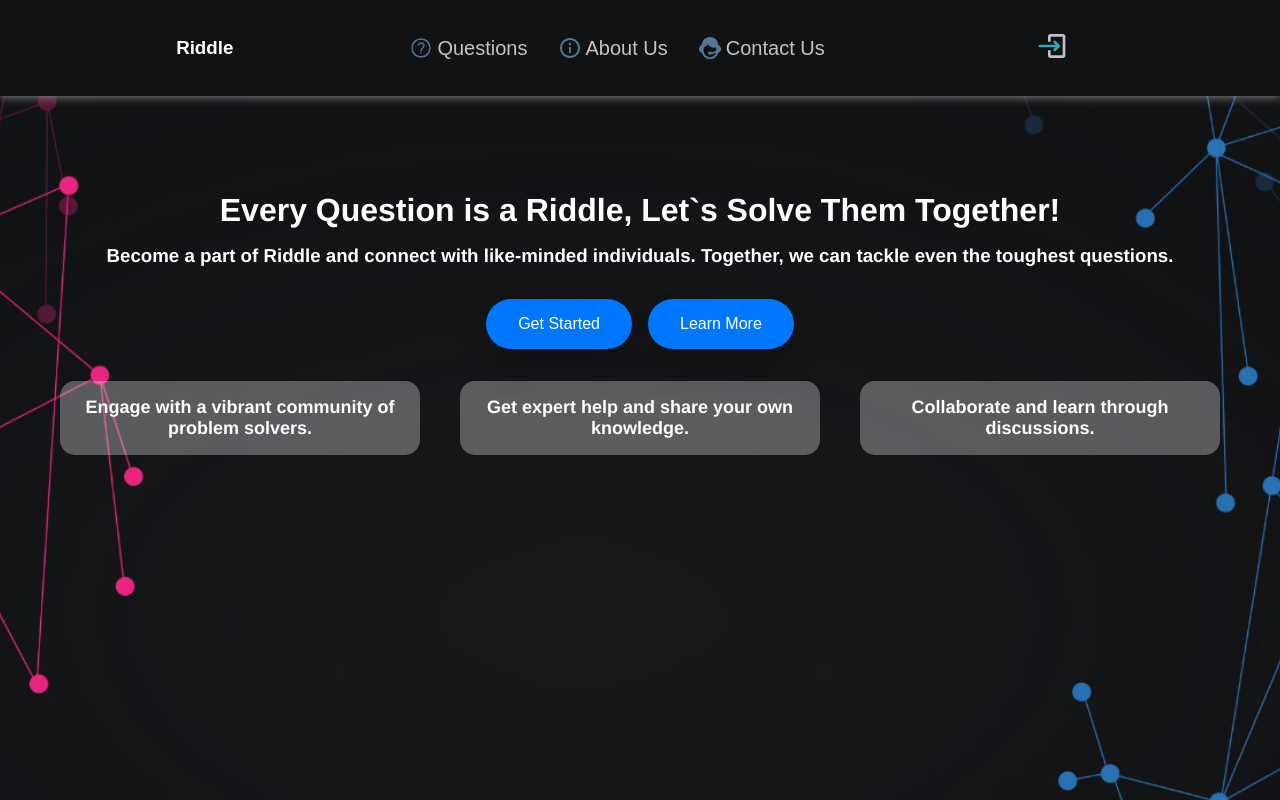
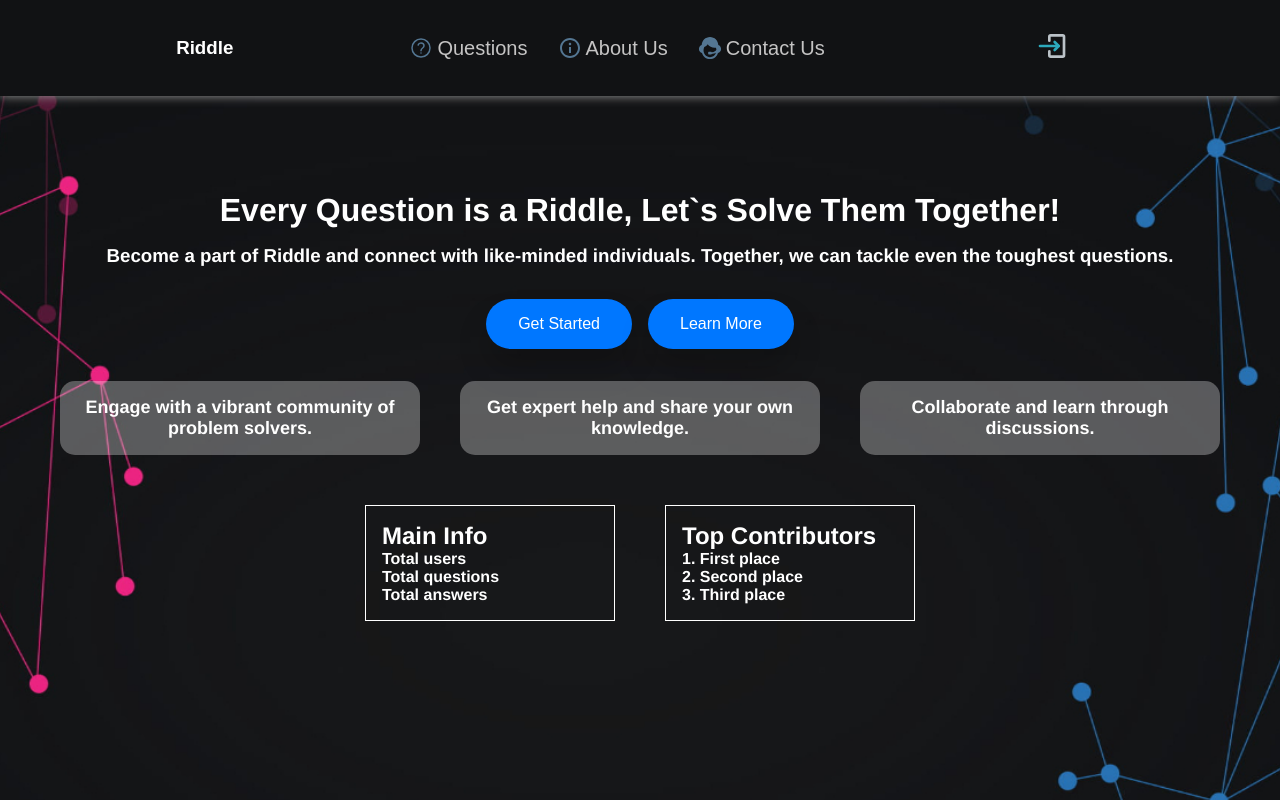
Before and after one commit to paulius-sak/forum-client, a Next.js app: page / in a window 1280 px wide. Shown: the top 800 px of the page. Built offline with nearby package versions, Linux system fonts and the light colour scheme; no server answers.

Commit message:
statistict design

```diff
--- /dev/null
+++ b/components/MainStatistics/MainStatistics.jsx
@@ -0,0 +1,15 @@
+import React from 'react'
+import styles from "./MainStatistics.module.css"
+
+const MainStatistics = () => {
+  return (
+    <section className={styles.wrapper}>
+        <h2>Main Info</h2>
+        <h4>Total users</h4>
+        <h4>Total questions</h4>
+        <h4>Total answers</h4>
+    </section>
+  )
+}
+
+export default MainStatistics
--- /dev/null
+++ b/components/MainStatistics/MainStatistics.module.css
@@ -0,0 +1,5 @@
+.wrapper {
+    border: 1px solid white;
+    padding: 1rem;
+    width: 250px;
+}
--- /dev/null
+++ b/components/StatisticsWrapper/StatisticsWrapper.jsx
@@ -0,0 +1,15 @@
+import React from "react";
+import styles from "./StatisticsWrapper.module.css";
+import MainStatistics from "../MainStatistics/MainStatistics";
+import TopContributors from "../TopContributors/TopContributors";
+
+const StatisticsWrapper = () => {
+  return (
+    <div className={styles.wrapper}>
+      <MainStatistics />
+      <TopContributors />
+    </div>
+  );
+};
+
+export default StatisticsWrapper;
--- /dev/null
+++ b/components/StatisticsWrapper/StatisticsWrapper.module.css
@@ -0,0 +1,6 @@
+.wrapper {
+    width: 100%;
+    display: flex;
+    justify-content: center;
+    gap: 50px;
+}
--- /dev/null
+++ b/components/TopContributors/TopContributors.jsx
@@ -0,0 +1,15 @@
+import React from 'react'
+import styles from "./TopContributors.module.css"
+
+const TopContributors = () => {
+  return (
+    <section className={styles.wrapper}>
+        <h2>Top Contributors</h2>
+        <h4>1. First place</h4>
+        <h4>2. Second place</h4>
+        <h4>3. Third place</h4>
+        </section>
+  )
+}
+
+export default TopContributors
--- /dev/null
+++ b/components/TopContributors/TopContributors.module.css
@@ -0,0 +1,5 @@
+.wrapper {
+    border: 1px solid white;
+    padding: 1rem;
+    width: 250px;
+}
--- a/next.config.mjs
+++ b/next.config.mjs
@@ -2,8 +2,8 @@
 const nextConfig = {
   reactStrictMode: false,
   env: {
-    // SERVER_URL: "http://localhost:3003",
-    SERVER_URL: "https://forum-node-js.onrender.com",
+    SERVER_URL: "http://localhost:3003",
+    // SERVER_URL: "https://forum-node-js.onrender.com",
   },
 };
 
--- a/pages/index.js
+++ b/pages/index.js
@@ -3,11 +3,9 @@ import React from "react";
 import PageTemplate from "../components/PageTemplate/PageTemplate";
 import Button from "../components/Button/Button";
 import Link from "next/link";
+import StatisticsWrapper from "../components/StatisticsWrapper/StatisticsWrapper";
 
 const Index = () => {
-
-
-
 
   return (
     <PageTemplate>
@@ -38,6 +36,10 @@ const Index = () => {
             <p>Collaborate and learn through discussions.</p>
           </div>
         </section>
+        <section className={styles.statistics}>
+           <StatisticsWrapper/>
+        </section>
+
       </main>
     </PageTemplate>
   );
--- a/styles/Home.module.css
+++ b/styles/Home.module.css
@@ -74,6 +74,10 @@
   animation-delay: 1.5s;
 }
 
+.statistics {
+  margin-top: 50px;
+}
+
 @keyframes fadeInUp {
   to {
     opacity: 1;
```
